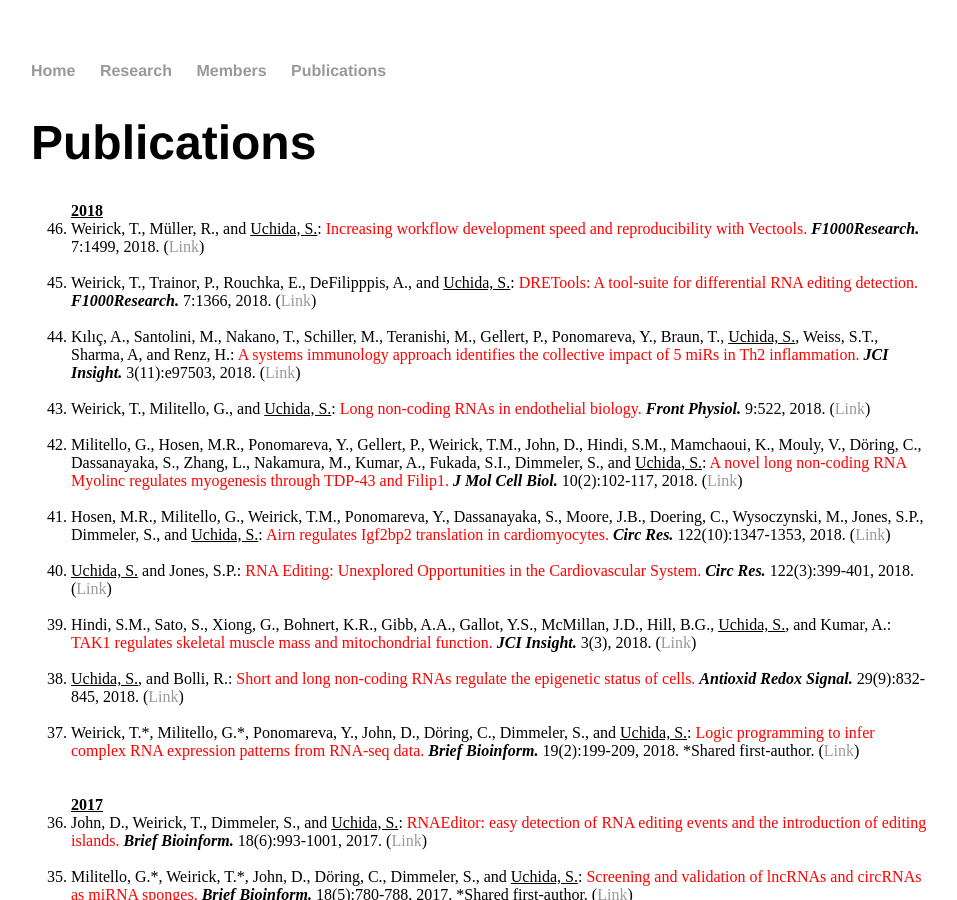
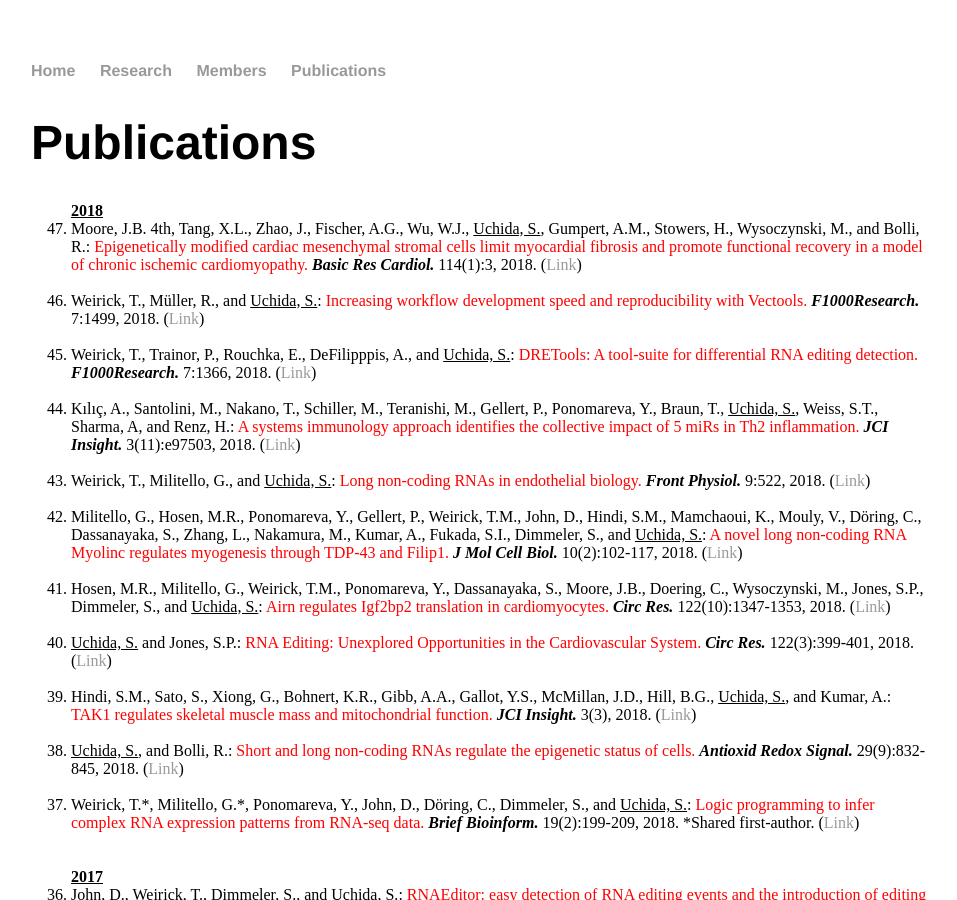
Before and after one commit to heartlncrna/heartlncrna.github.io, a Jekyll site: the page publications/pub_list.html, which Jekyll copies as it is, in a window 1280 px wide and 900 px high. Shown: the whole window, without its empty margins (161-1118 px from the left). Built offline with Jekyll 4.4.1, drawn with Linux system fonts in a browser that asks for light colours.

Commit message:
Update pub_list.html

```diff
--- a/publications/pub_list.html
+++ b/publications/pub_list.html
@@ -28,7 +28,10 @@
 			<ol reversed="reversed">
 
 			<strong><u> 2018 </u></strong>
-				<li>Weirick, T., Müller, R., and <u>Uchida, S.</u>: <font color="red">Increasing workflow development speed and reproducibility with Vectools.</font> <b><i>F1000Research.</i></b>  7:1499, 2018. (<a href="https://f1000research.com/articles/7-1499/v1">Link</span></a>)</li>
+				<li>Moore, J.B. 4th, Tang, X.L., Zhao, J., Fischer, A.G., Wu, W.J., <u>Uchida, S.</u>, Gumpert, A.M., Stowers, H., Wysoczynski, M., and Bolli, R.: <font color="red">Epigenetically modified cardiac mesenchymal stromal cells limit myocardial fibrosis and promote functional recovery in a model of chronic ischemic cardiomyopathy.</font> <b><i>Basic Res Cardiol.</i></b> 114(1):3, 2018. (<a href="https://link.springer.com/article/10.1007/s00395-018-0710-1">Link</span></a>)</li>
+			<br>
+
+				<li>Weirick, T., Müller, R., and <u>Uchida, S.</u>: <font color="red">Increasing workflow development speed and reproducibility with Vectools.</font> <b><i>F1000Research.</i></b> 7:1499, 2018. (<a href="https://f1000research.com/articles/7-1499/v1">Link</span></a>)</li>
 			<br>
 
 				<li>Weirick, T., Trainor, P., Rouchka, E., DeFilipppis, A., and <u>Uchida, S.</u>: <font color="red">DRETools: A tool-suite for differential RNA editing detection.</font> <b><i>F1000Research.</i></b> 7:1366, 2018. (<a href="https://f1000research.com/articles/7-1366/v2">Link</span></a>)</li>
```
